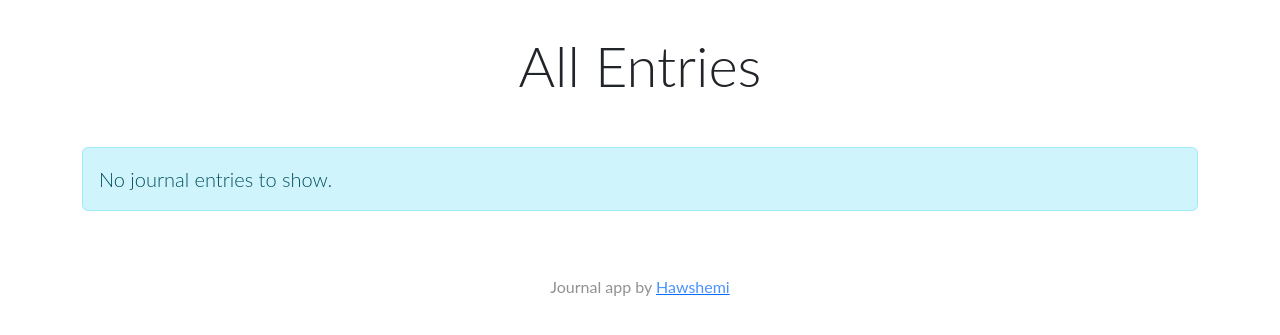
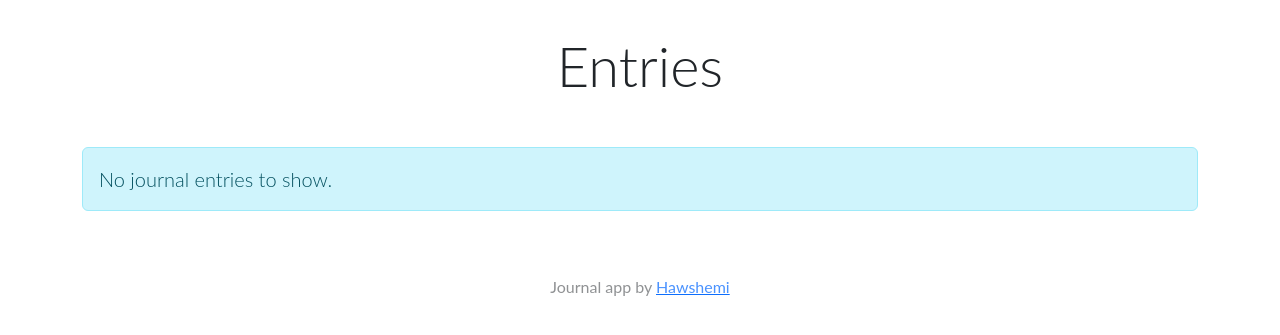
Before and after one commit to hawshemi/JournalCalendar, a Django app: page /all_entries in a window 1280 px wide. Shown: the part 74-409 px from the top of the page. Run offline with Django 4.2, Linux system fonts and the light colour scheme; a user stored in the database is signed in; data comes from the database, SQL or seed files in the repository.

Commit message:
Update all_entries.html

```diff
--- a/journal/templates/journal/all_entries.html
+++ b/journal/templates/journal/all_entries.html
@@ -1,6 +1,6 @@
 {% extends 'journal/layout.html' %} {% load static %} {% block body %}
 <div class="container mt-2">
-    <h2 class="display-4">All Entries</h2>
+    <h2 class="display-4">Entries</h2>
     <form
         action="{% url 'all_entries' %}"
         class="d-flex gap-2 mb-3"
```
